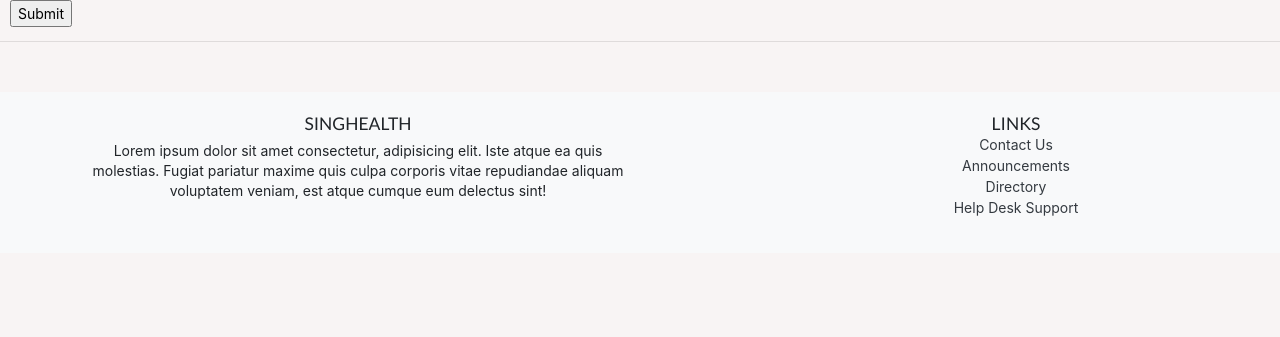
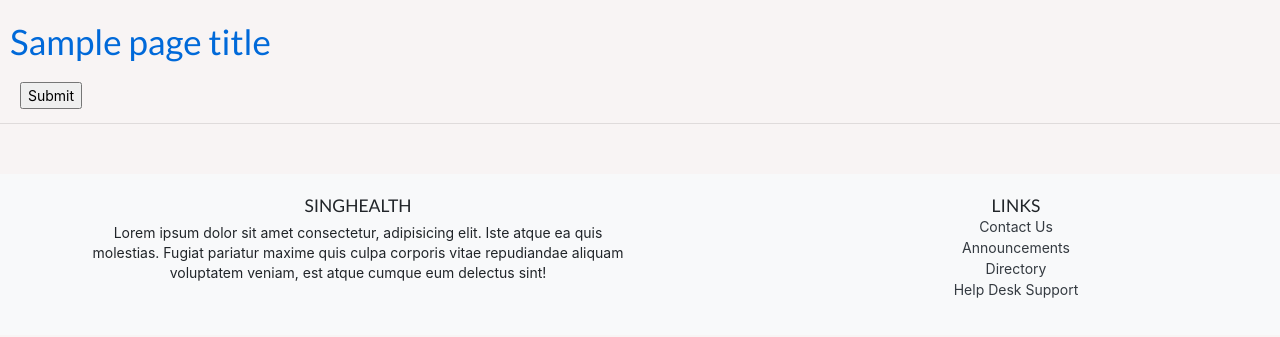
Before and after one commit to SS0706/SingHealthWebApp, a Django app: template accounts/templates/accounts/createReport_form.html in a window 1280 px wide. Shown: the part 84-421 px from the top of the page. Run offline with Django 3.2, Linux system fonts and the light colour scheme; the template is opened without the code that fills it: most values are stand-ins (such as "Sample title", 1, 10 or a date in 2020); some libraries are stand-ins or nearby versions.

Commit message:
edited a bunch of html files

```diff
--- a/accounts/templates/accounts/createReport_form.html
+++ b/accounts/templates/accounts/createReport_form.html
@@ -4,12 +4,18 @@
 {% block title %} - Create Report{% endblock title %}
 
 {% block content %}
-
+<div>
+    <div style="margin: 20px 0px; color: #0069D9">
+    <h1>{{ pageTitle }}</h1>
+    </div>
+</div>
+<div style="padding-left: 10px;">
 <form action="" method="POST">
     {% csrf_token %}
     {{form.as_p}}
     <input type="submit" name="submit">
 
 </form>
+</div>
 
 {% endblock %}
--- a/accounts/templates/accounts/reports.html
+++ b/accounts/templates/accounts/reports.html
@@ -1,7 +1,5 @@
 {% extends 'accounts/main.html' %}
-
 {% block title %} - Reports{% endblock title %}
-
 {% block content %}
     <br>
 
--- a/accounts/views.py
+++ b/accounts/views.py
@@ -226,7 +226,7 @@ def createNonFBReport(request):
 
     else:
         form = CreateNonFBReportForm()
-    context = {'form': form}
+    context = {'form': form, 'pageTitle': 'Report - non-F&B'}
     return render(request, 'accounts/createReport_form.html', context)
 
 def createFBReport(request):
@@ -241,7 +241,7 @@ def createFBReport(request):
 
     else:
         form = CreateFBReportForm()
-    context = {'form': form}
+    context = {'form': form, 'pageTitle': 'Report - F&B'}
     return render(request, 'accounts/createReport_form.html', context)
 
 def createCovidReport(request):
@@ -256,7 +256,7 @@ def createCovidReport(request):
 
     else:
         form = CreateCovidReportForm()
-    context = {'form': form}
+    context = {'form': form, 'pageTitle': 'Report - Covid Compliance'}
     return render(request, 'accounts/createReport_form.html', context)
 
 class AccountChartView(TemplateView):
```
Also changed, not shown: db.sqlite3.
